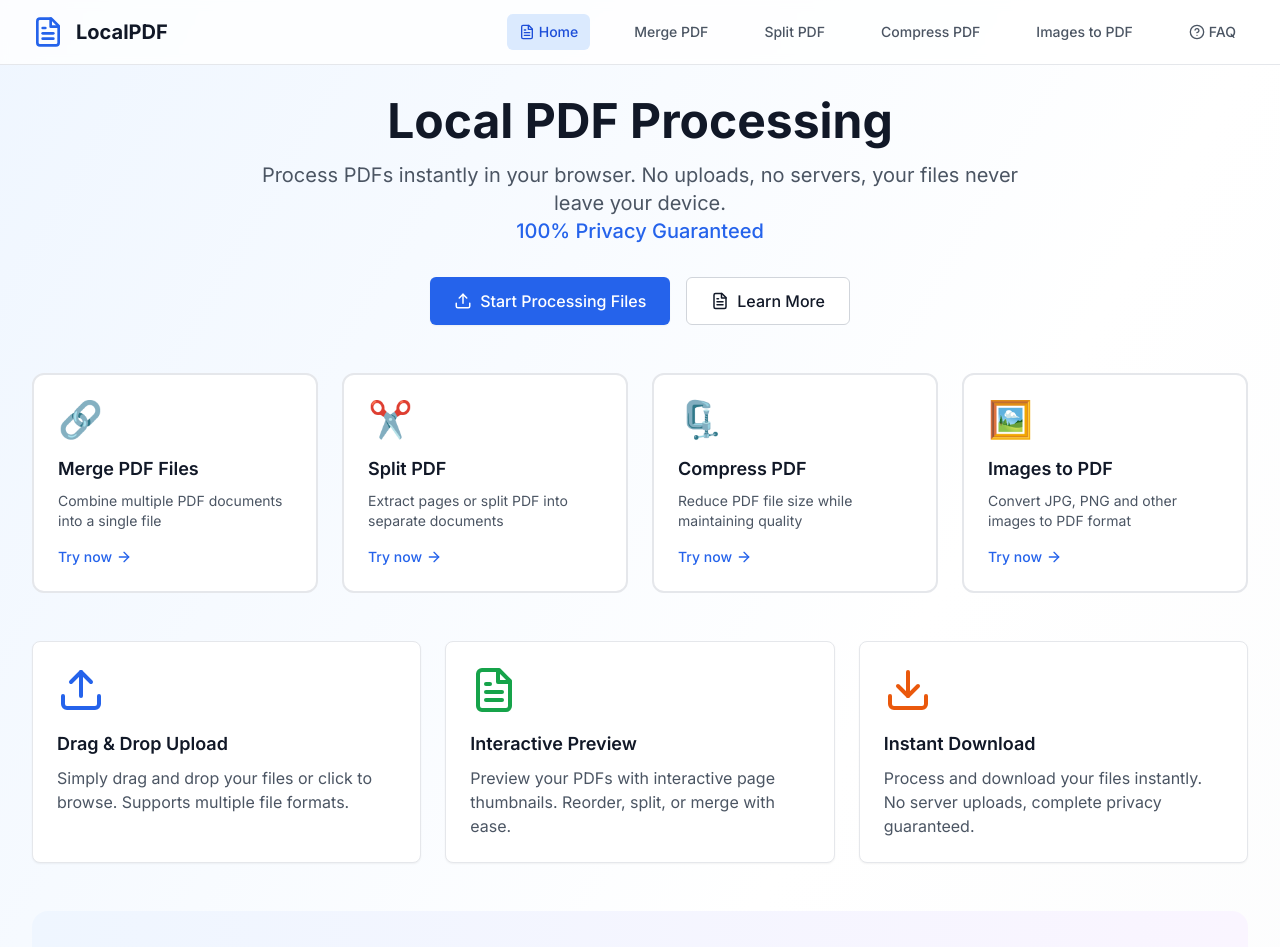
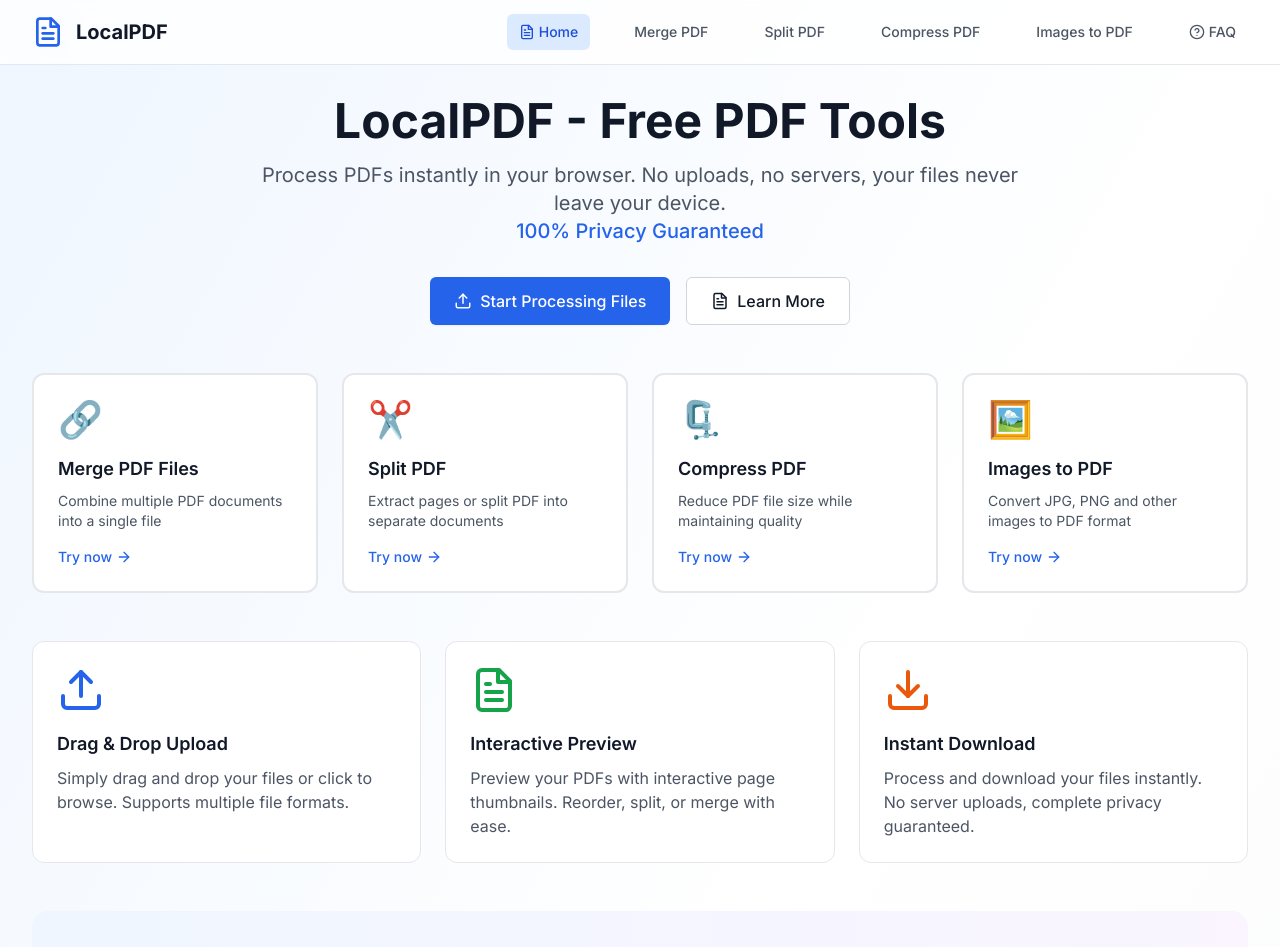
Before and after one commit to ulinycoin/clientpdf-pro, a React (Vite) app: page / in a window 1280 px wide. Shown: the top 947 px of the page. Built offline with nearby package versions, Linux system fonts and the light colour scheme.

Commit message:
Fix structured data

```diff
--- a/index.html
+++ b/index.html
@@ -13,7 +13,7 @@
     <meta name="robots" content="index, follow">
     <link rel="canonical" href="https://localpdf.online">
 
-    <!-- Google Search Console верификация (заменить на реальный код) -->
+    <!-- Google Search Console verification -->
     <meta name="google-site-verification" content="YkUCbfJ6xGMa-PzjFZD0W-73hS9BOG_udzm4HsbA8Yg" />
 
     <!-- Language and Content -->
@@ -43,16 +43,12 @@
     <!-- Favicons -->
     <link rel="icon" type="image/svg+xml" href="/favicon.svg" />
     <link rel="icon" type="image/x-icon" href="/favicon.ico" />
-    <link rel="apple-touch-icon" sizes="180x180" href="/apple-touch-icon.png">
-    <link rel="icon" type="image/png" sizes="32x32" href="/favicon-32x32.png">
-    <link rel="icon" type="image/png" sizes="16x16" href="/favicon-16x16.png">
     <link rel="manifest" href="/site.webmanifest">
     <meta name="theme-color" content="#2563eb">
     <meta name="msapplication-TileColor" content="#2563eb">
 
 	<!-- Language alternates -->
 	<link rel="alternate" hreflang="en" href="https://localpdf.online/" />
-	<link rel="alternate" hreflang="ru" href="https://localpdf.online/ru/" />
 	<link rel="alternate" hreflang="x-default" href="https://localpdf.online/" />
 
     <!-- Preconnect to external domains -->
@@ -107,7 +103,8 @@
       ],
       "browserRequirements": "Modern web browser with JavaScript enabled",
       "softwareVersion": "1.0",
-      "datePublished": "2024-06-14",
+      "datePublished": "2025-06-18",
+      "dateModified": "2025-06-18",
       "inLanguage": "en-US"
     }
     </script>
--- a/src/components/Layout.tsx
+++ b/src/components/Layout.tsx
@@ -1,6 +1,6 @@
-import React from 'react';
+import React, { useState } from 'react';
 import { Link, useLocation } from 'react-router-dom';
-import { FileText, Settings, HelpCircle } from 'lucide-react';
+import { FileText, Menu, X, HelpCircle } from 'lucide-react';
 import { clsx } from 'clsx';
 
 interface LayoutProps {
@@ -9,6 +9,7 @@ interface LayoutProps {
 
 export const Layout: React.FC<LayoutProps> = ({ children }) => {
   const location = useLocation();
+  const [mobileMenuOpen, setMobileMenuOpen] = useState(false);
 
   const navigation = [
     { name: 'Home', href: '/', icon: FileText },
@@ -32,7 +33,7 @@ export const Layout: React.FC<LayoutProps> = ({ children }) => {
               </h1>
             </Link>
 
-            {/* Navigation */}
+            {/* Desktop Navigation */}
             <nav className="hidden md:flex items-center space-x-8">
               {navigation.map((item) => {
                 const Icon = item.icon;
@@ -55,10 +56,44 @@ export const Layout: React.FC<LayoutProps> = ({ children }) => {
             </nav>
 
             {/* Mobile menu button */}
-            <button className="md:hidden p-2 text-gray-500 hover:text-gray-700">
-              <Settings className="h-5 w-5" />
+            <button
+              className="md:hidden p-2 text-gray-500 hover:text-gray-700"
+              onClick={() => setMobileMenuOpen(!mobileMenuOpen)}
+            >
+              {mobileMenuOpen ? (
+                <X className="h-5 w-5" />
+              ) : (
+                <Menu className="h-5 w-5" />
+              )}
             </button>
           </div>
+
+          {/* Mobile Navigation */}
+          {mobileMenuOpen && (
+            <div className="md:hidden py-4 border-t border-gray-200">
+              <nav className="flex flex-col space-y-2">
+                {navigation.map((item) => {
+                  const Icon = item.icon;
+                  return (
+                    <Link
+                      key={item.name}
+                      to={item.href}
+                      className={clsx(
+                        'flex items-center space-x-2 px-3 py-2 rounded-md text-sm font-medium transition-colors',
+                        location.pathname === item.href
+                          ? 'bg-blue-100 text-blue-700'
+                          : 'text-gray-600 hover:text-gray-900 hover:bg-gray-100'
+                      )}
+                      onClick={() => setMobileMenuOpen(false)}
+                    >
+                      {Icon && <Icon className="h-4 w-4" />}
+                      <span>{item.name}</span>
+                    </Link>
+                  );
+                })}
+              </nav>
+            </div>
+          )}
         </div>
       </header>
 
@@ -95,15 +130,15 @@ export const Layout: React.FC<LayoutProps> = ({ children }) => {
               <h3 className="text-sm font-semibold text-gray-900 mb-4">Support</h3>
               <ul className="space-y-2">
                 <li><Link to="/faq" className="text-gray-600 hover:text-blue-600">FAQ</Link></li>
-                <li><a href="mailto:support@localpdf.online" className="text-gray-600 hover:text-blue-600">Contact</a></li>
-                <li><a href="/privacy" className="text-gray-600 hover:text-blue-600">Privacy Policy</a></li>
+                <li><a href="mailto:localpdfpro@gmail.com" className="text-gray-600 hover:text-blue-600">Contact</a></li>
+                <li><Link to="/privacy" className="text-gray-600 hover:text-blue-600">Privacy Policy</Link></li>
               </ul>
             </div>
           </div>
 
           <div className="border-t border-gray-200 pt-8 mt-8">
             <p className="text-center text-gray-500 text-sm">
-              © 2024 LocalPDF. All rights reserved. Your files are processed locally in your browser.
+              © 2025 LocalPDF. All rights reserved. Your files are processed locally in your browser.
             </p>
           </div>
         </div>
--- a/src/pages/HomePage.tsx
+++ b/src/pages/HomePage.tsx
@@ -1,4 +1,4 @@
-import React, { useState } from 'react';
+import React, { useState, useRef } from 'react';
 import { Link } from 'react-router-dom';
 import { FileText, Upload, Download, Settings, ArrowRight } from 'lucide-react';
 import { Button } from '../components/atoms/Button';
@@ -9,6 +9,7 @@ import { PDFProcessor } from '../components/organisms/PDFProcessor';
 export const HomePage: React.FC = () => {
   const [selectedFiles, setSelectedFiles] = useState<File[]>([]);
   const [currentPDF, setCurrentPDF] = useState<File | null>(null);
+  const uploadZoneRef = useRef<HTMLDivElement>(null);
 
   const handleFilesSelected = (files: File[]) => {
     console.log('Selected files:', files);
@@ -21,34 +22,41 @@ export const HomePage: React.FC = () => {
     }
   };
 
+  const scrollToUpload = () => {
+    uploadZoneRef.current?.scrollIntoView({
+      behavior: 'smooth',
+      block: 'center'
+    });
+  };
+
   const tools = [
     {
       title: 'Merge PDF Files',
       description: 'Combine multiple PDF documents into a single file',
       icon: '🔗',
       href: '/merge-pdf',
-      color: 'blue'
+      colorClasses: 'hover:border-blue-300'
     },
     {
       title: 'Split PDF',
       description: 'Extract pages or split PDF into separate documents',
       icon: '✂️',
       href: '/split-pdf',
-      color: 'green'
+      colorClasses: 'hover:border-green-300'
     },
     {
       title: 'Compress PDF',
       description: 'Reduce PDF file size while maintaining quality',
       icon: '🗜️',
       href: '/compress-pdf',
-      color: 'orange'
+      colorClasses: 'hover:border-orange-300'
     },
     {
       title: 'Images to PDF',
       description: 'Convert JPG, PNG and other images to PDF format',
       icon: '🖼️',
       href: '/images-to-pdf',
-      color: 'purple'
+      colorClasses: 'hover:border-purple-300'
     }
   ];
 
@@ -57,7 +65,7 @@ export const HomePage: React.FC = () => {
       {/* Hero Section */}
       <div className="text-center mb-12">
         <h1 className="text-4xl md:text-5xl font-bold text-gray-900 mb-4">
-          Local PDF Processing
+          LocalPDF - Free PDF Tools
         </h1>
         <p className="text-lg md:text-xl text-gray-600 max-w-3xl mx-auto mb-8">
           Process PDFs instantly in your browser. No uploads, no servers, your files never leave your device.
@@ -69,7 +77,7 @@ export const HomePage: React.FC = () => {
           <Button
             size="lg"
             icon={Upload}
-            onClick={() => document.getElementById('file-upload')?.click()}
+            onClick={scrollToUpload}
             className="px-8"
           >
             Start Processing Files
@@ -93,7 +101,7 @@ export const HomePage: React.FC = () => {
           <Link
             key={index}
             to={tool.href}
-            className={`group p-6 bg-white rounded-xl border-2 border-gray-200 hover:border-${tool.color}-300 hover:shadow-lg transition-all duration-200`}
+            className={`group p-6 bg-white rounded-xl border-2 border-gray-200 ${tool.colorClasses} hover:shadow-lg transition-all duration-200`}
           >
             <div className="text-4xl mb-4">{tool.icon}</div>
             <h3 className="text-lg font-semibold text-gray-900 mb-2 group-hover:text-blue-600 transition-colors">
@@ -112,7 +120,7 @@ export const HomePage: React.FC = () => {
 
       {/* Feature Highlights */}
       <div className="grid grid-cols-1 md:grid-cols-2 lg:grid-cols-3 gap-6 mb-12">
-        <div className="card card-hover p-6">
+        <div className="bg-white rounded-xl p-6 border border-gray-200 hover:shadow-lg transition-all duration-200">
           <Upload className="h-12 w-12 text-blue-600 mb-4" />
           <h3 className="text-lg font-semibold text-gray-900 mb-2">
             Drag & Drop Upload
@@ -122,7 +130,7 @@ export const HomePage: React.FC = () => {
           </p>
         </div>
 
-        <div className="card card-hover p-6">
+        <div className="bg-white rounded-xl p-6 border border-gray-200 hover:shadow-lg transition-all duration-200">
           <FileText className="h-12 w-12 text-green-600 mb-4" />
           <h3 className="text-lg font-semibold text-gray-900 mb-2">
             Interactive Preview
@@ -132,7 +140,7 @@ export const HomePage: React.FC = () => {
           </p>
         </div>
 
-        <div className="card card-hover p-6">
+        <div className="bg-white rounded-xl p-6 border border-gray-200 hover:shadow-lg transition-all duration-200">
           <Download className="h-12 w-12 text-orange-600 mb-4" />
           <h3 className="text-lg font-semibold text-gray-900 mb-2">
             Instant Download
@@ -155,7 +163,7 @@ export const HomePage: React.FC = () => {
         </div>
 
         {/* Upload Zone */}
-        <div id="file-upload">
+        <div ref={uploadZoneRef}>
           <FileUploadZone
             onFilesSelected={handleFilesSelected}
             className="max-w-2xl mx-auto"
```
